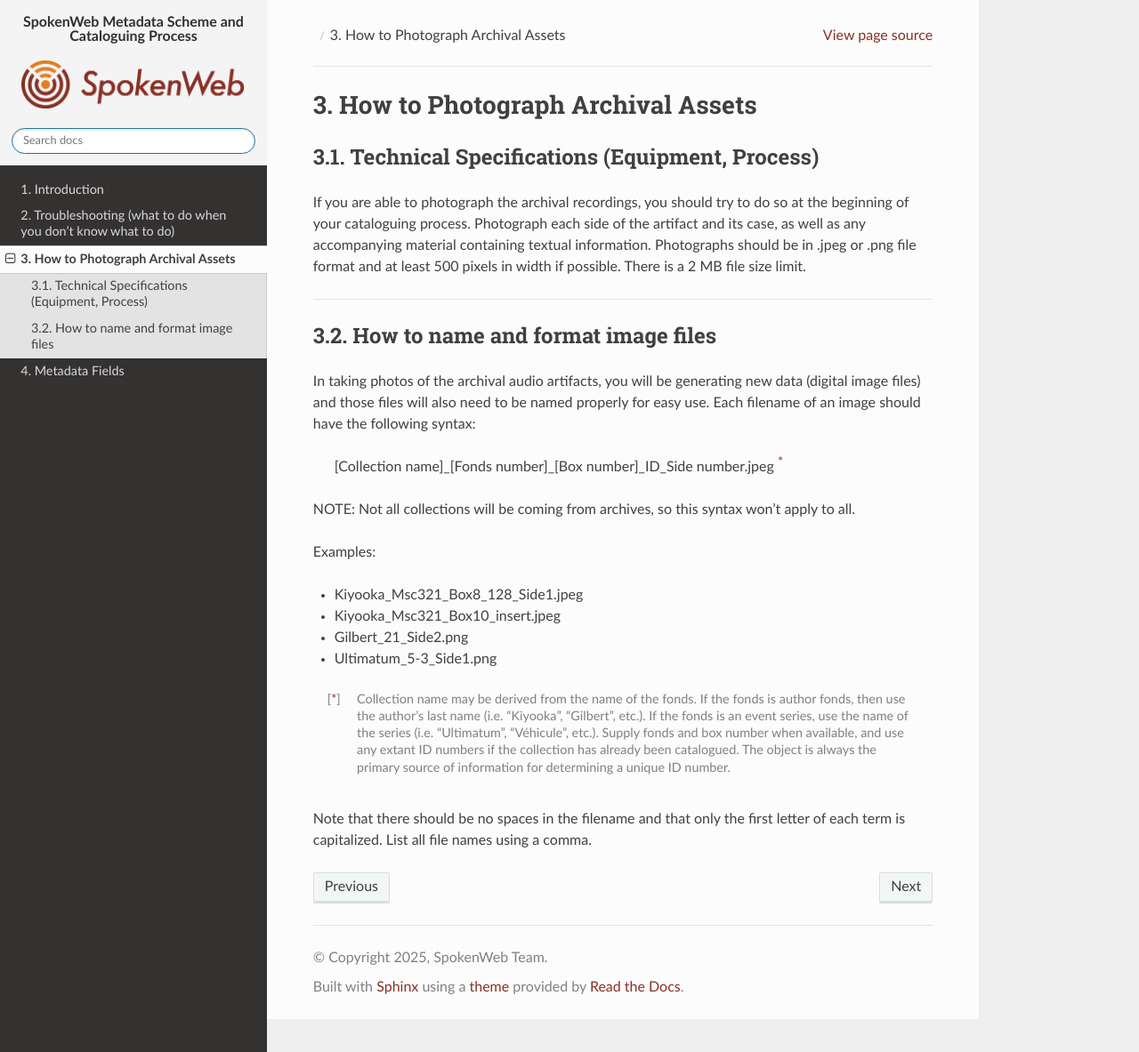
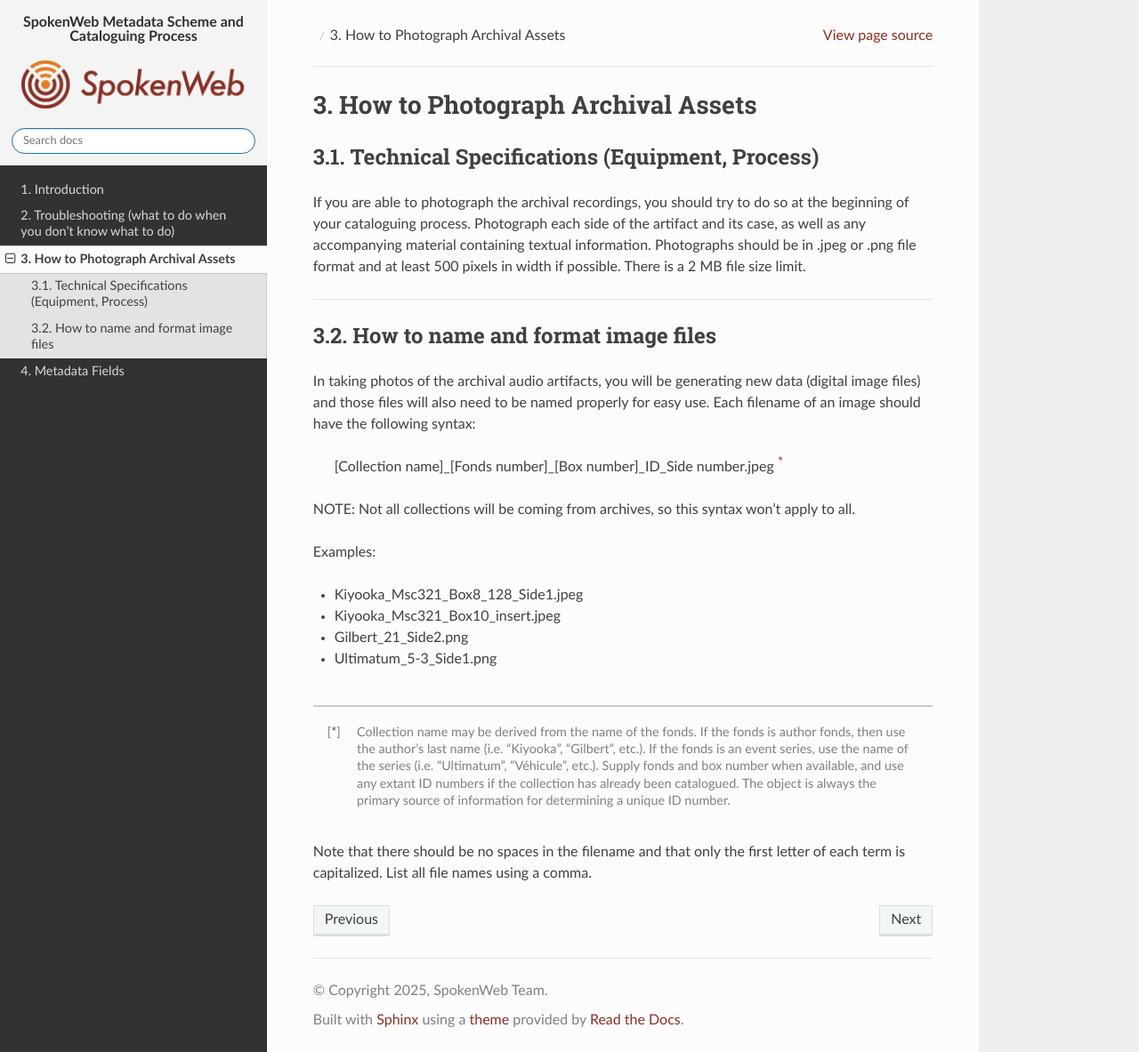
Before and after one commit to spokenweb/spokenweb-metadata-scheme, a Sphinx documentation site: the page built from docs/3-photograph.rst, in a window 1280 px wide and 1183 px high. Shown: the whole window at 89% size. Built offline with Sphinx 7.4.7 and the Read the Docs theme 3.1.0, drawn with Linux system fonts in a browser that asks for light colours.

Commit message:
Update style.css
attempt to add demarcation for references in html

```diff
--- a/docs/_static/css/style.css
+++ b/docs/_static/css/style.css
@@ -1,4 +1,12 @@
 @import url("theme.css");
+
+/* Add a clear rule above citation-style references in HTML */
+.rst-content .footnote-list.brackets {
+    border-top: 2px solid #ccc;
+    padding-top: 1.2em;
+    margin-top: 2.5em;
+}
+
 
 .wy-table-responsive table td, .wy-table-responsive table th {
     white-space: normal;
```
